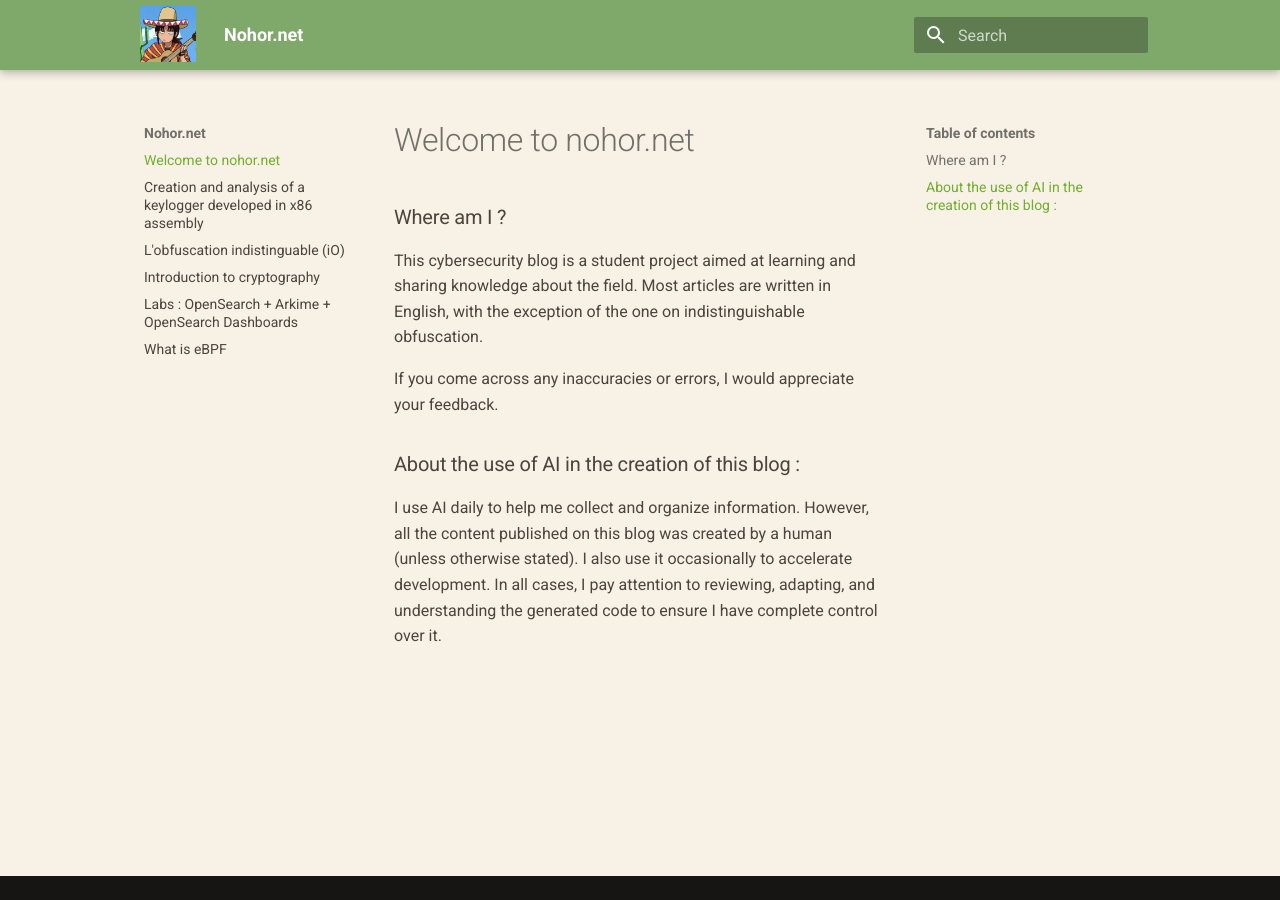
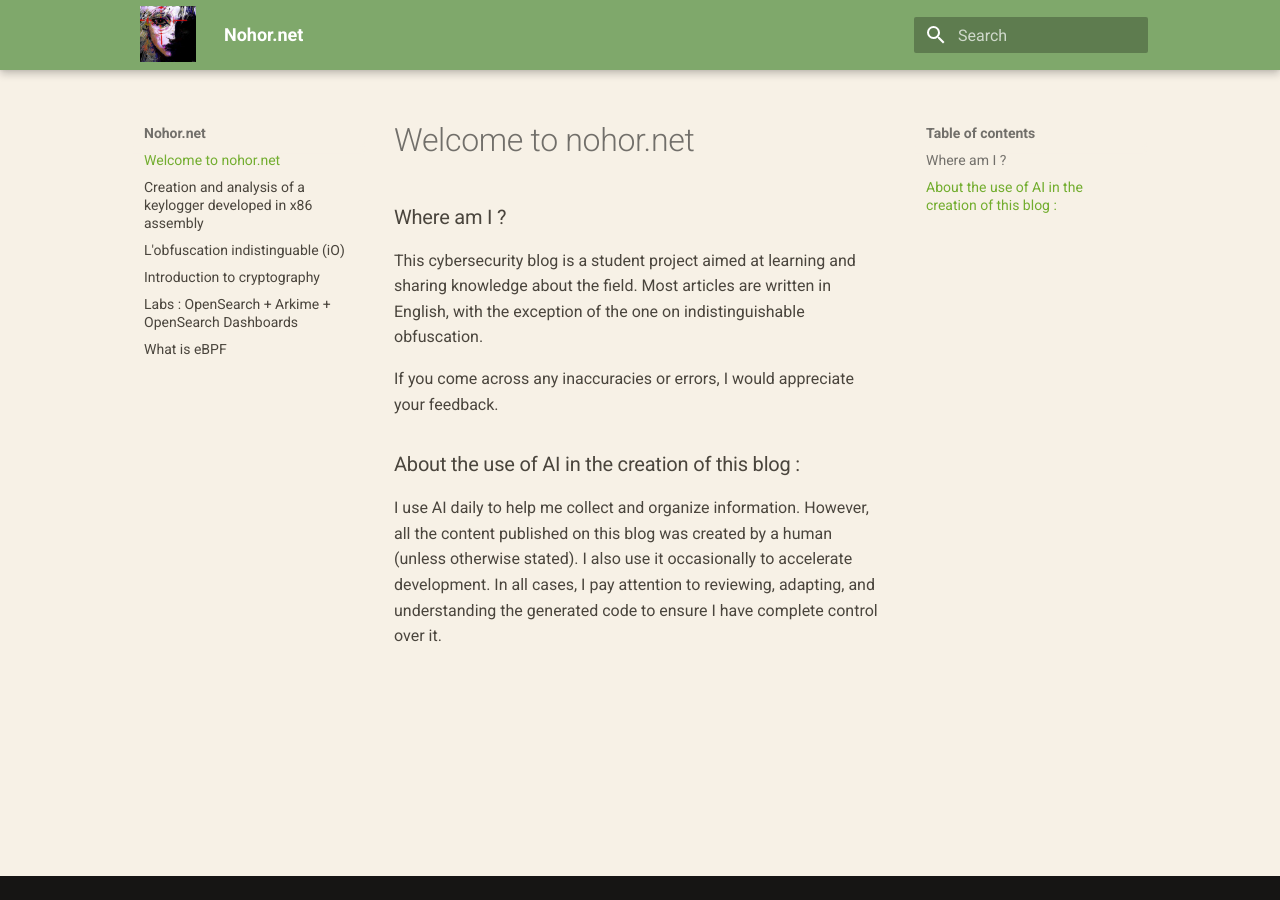
Before and after one commit to backup-5968426158/blog-code, an MkDocs documentation site: the page built from docs/index.md, in a window 1280 px wide. Built offline with MkDocs 1.6.1 and Material for MkDocs 9.7.7, drawn with Linux system fonts in a browser that asks for light colours.

Commit message:
essaie des différentes pp

```diff
--- a/mkdocs.yml
+++ b/mkdocs.yml
@@ -2,8 +2,8 @@ site_name: Nohor.net
 
 theme:
   name: material
-  logo: assets/revy_2.jpg
-  favicon: assets/revy_2.jpg
+  logo: assets/art.jpg
+  favicon: assets/a.jpg
 
   palette:
     scheme: default
```
Also changed, not shown: docs/assets/art.jpg (added), docs/assets/art.png (added), docs/assets/kiwi.png (added), docs/assets/kiwi_crop.jpg (added), docs/assets/revy.jpg (added), docs/assets/revy.png (added), docs/assets/yostuba.jpg (added), docs/assets/yotsuba.png (added).
